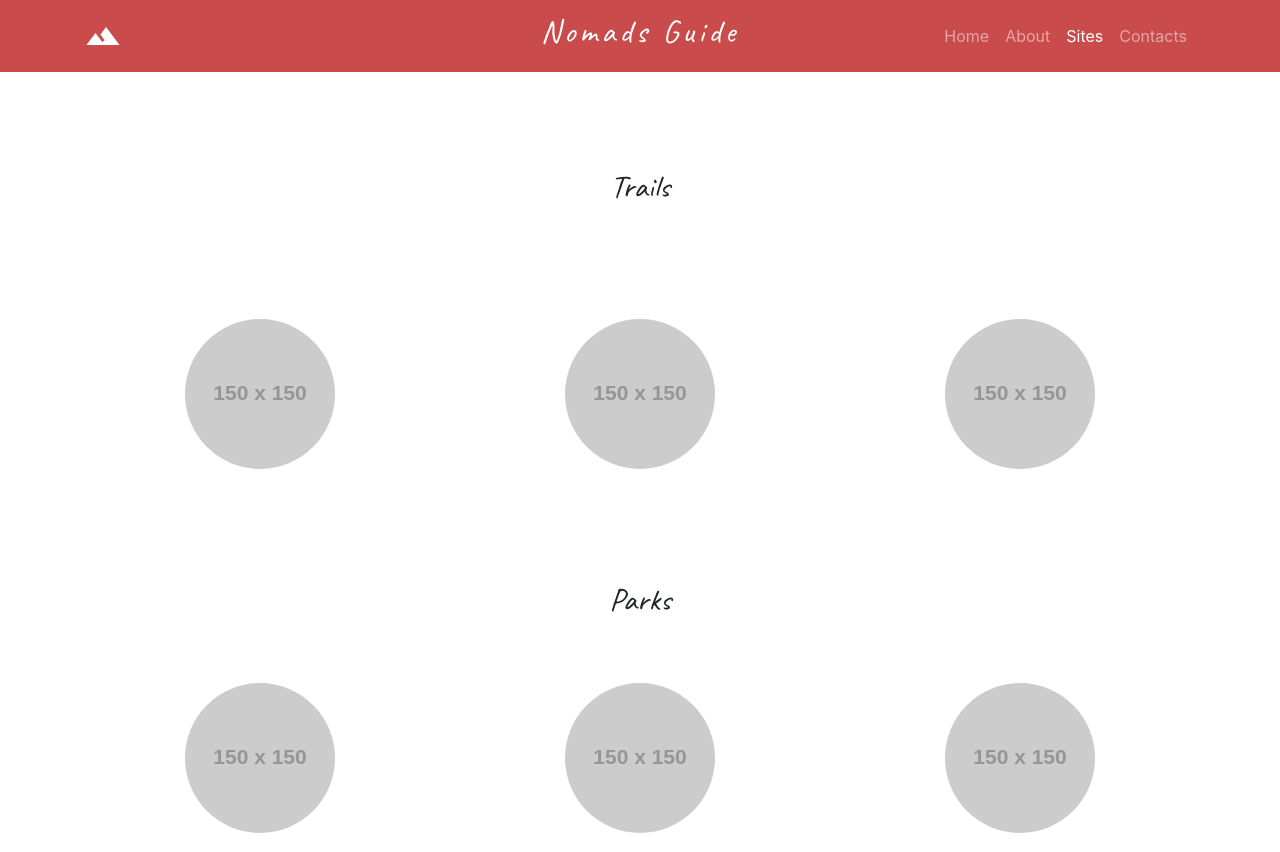
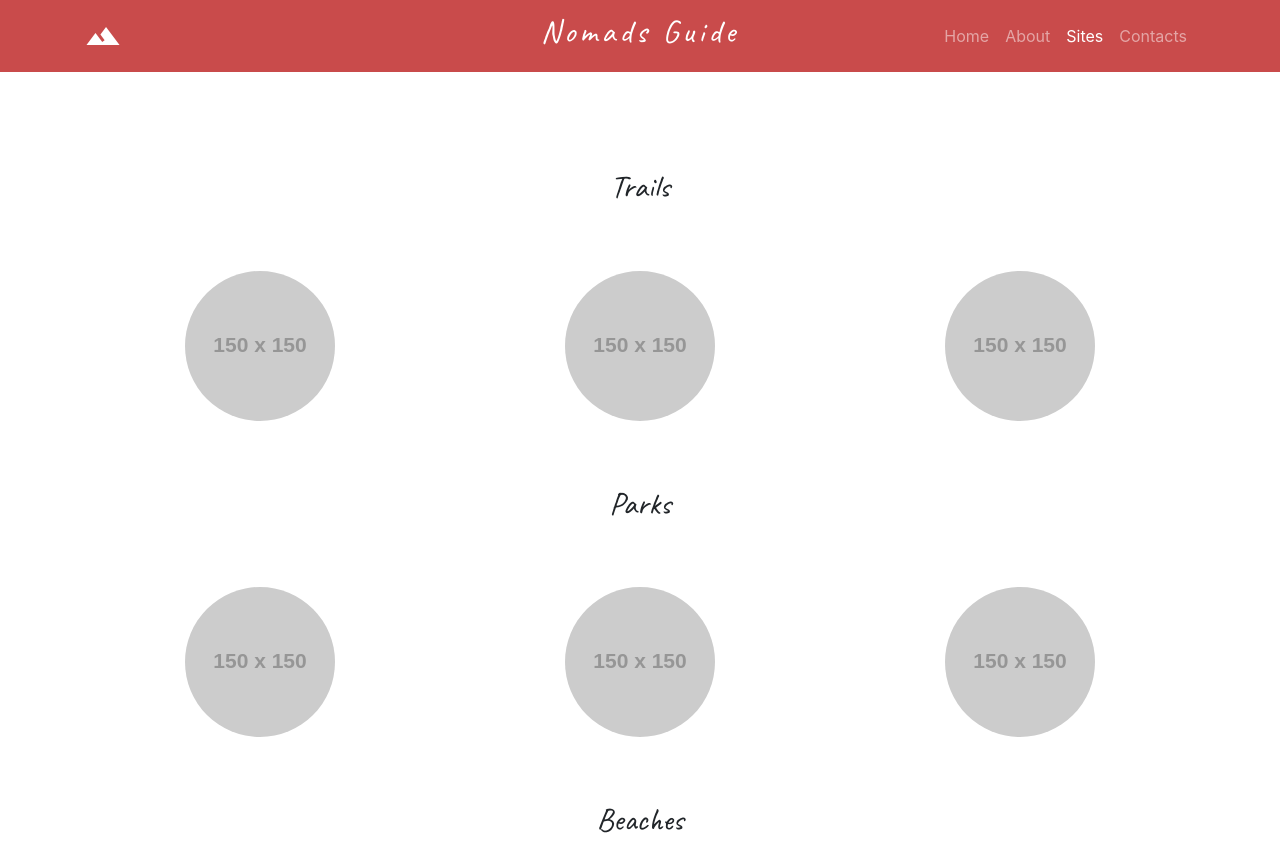
Before and after one commit to iantheminimalist/TheNomadsGuide, a website: page sites.html in a window 1280 px wide. Shown: the top 852 px of the page. Drawn offline with nearby package versions, Linux system fonts and the light colour scheme; placeholder pictures from the web are drawn by us.

Commit message:
populating the sites page

```diff
--- a/sites.html
+++ b/sites.html
@@ -47,7 +47,7 @@
                 <h2 class="my-5 text-center hd-text">Trails</h1>
             </div>
         </div>
-        <div class="row my-5">
+        <div class="row">
             <div class="col-12 col-md-4 text-center">
                 <img class="rounded-circle my-3" src="https://via.placeholder.com/150" alt="">
             </div>
```
